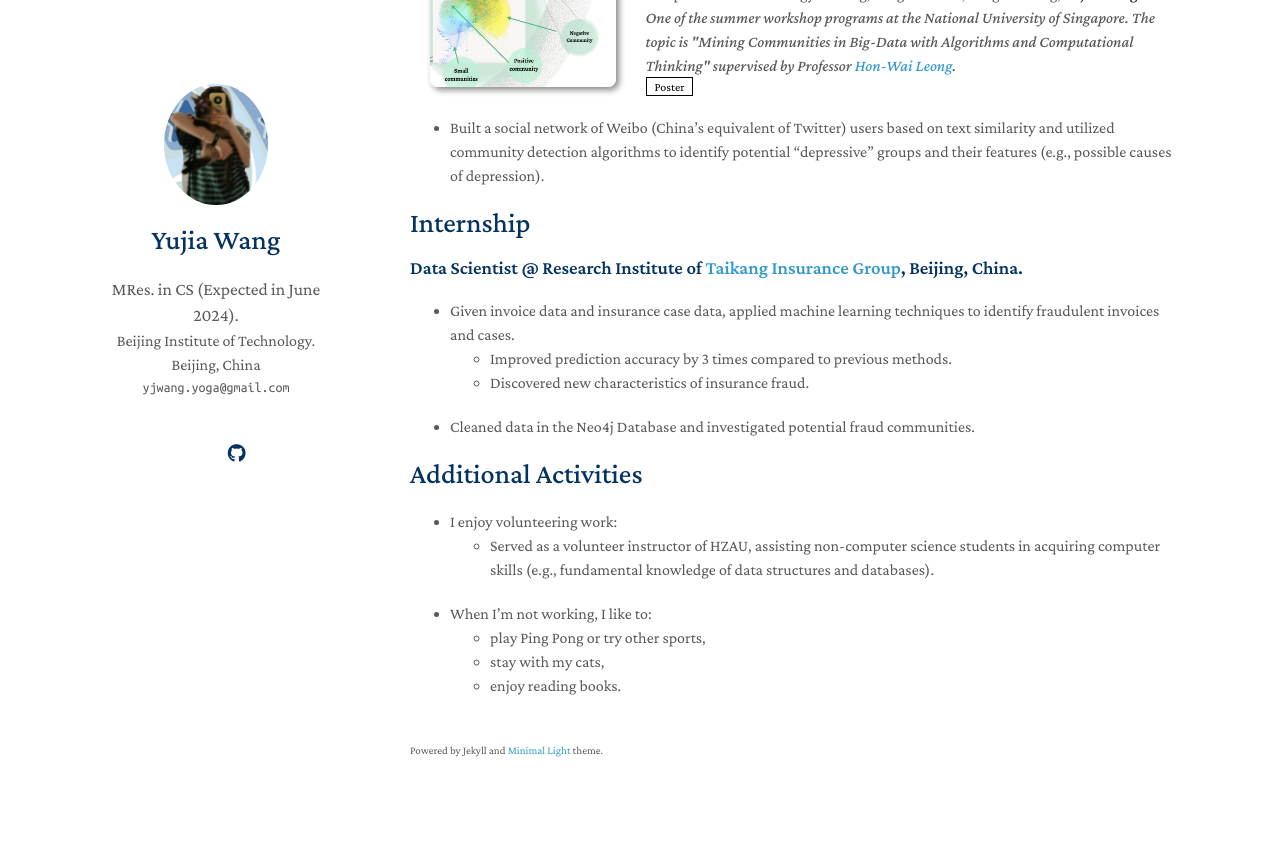
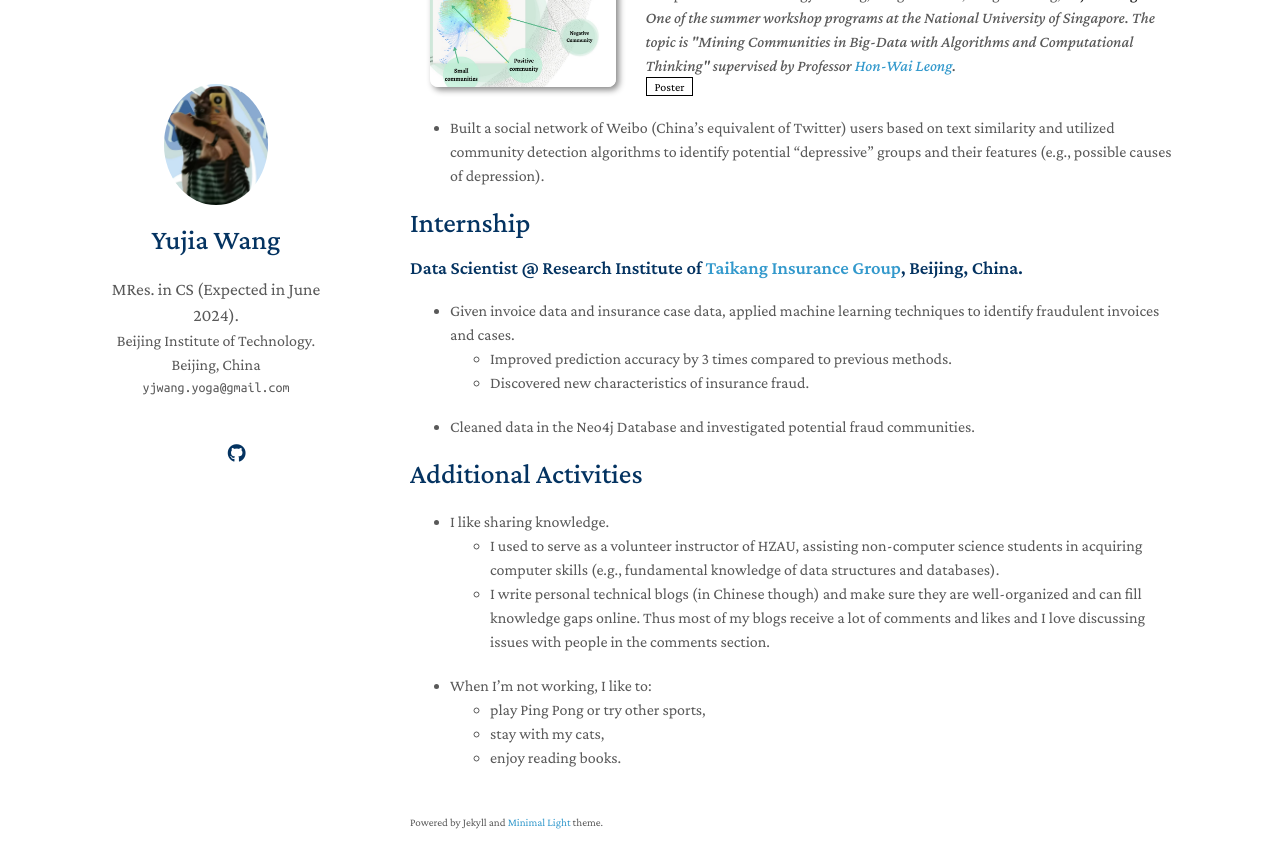
Before and after one commit to YogaWang7/YogaWang7.github.io, a Jekyll site: the page built from index.md, in a window 1280 px wide and 900 px high, scrolled down 1188 px. Shown: the top 868 px of the window. Built offline with Jekyll 4.4.1, drawn with Linux system fonts in a browser that asks for light colours; nearby versions of some CDN libraries; comment, search, counter and statistics services are not loaded; a style sheet for code colours, icons or effects is not loaded; our own code applies the rules of GitHub Pages for plain Markdown files; before the commit the page ends 2016 px from its top, so only the background shows below that.

Commit message:
Update index.md

```diff
--- a/index.md
+++ b/index.md
@@ -40,8 +40,9 @@ Hello! My name is Yujia Wang (CHN: 王宇佳). Now I am in my third year of grad
 - Cleaned data in the Neo4j Database and investigated potential fraud communities.
 
 # Additional Activities
-- I enjoy volunteering work:
-  - Served as a volunteer instructor of HZAU, assisting non-computer science students in acquiring computer skills (e.g., fundamental knowledge of data structures and databases).
+- I like sharing knowledge.
+  - I used to serve as a volunteer instructor of HZAU, assisting non-computer science students in acquiring computer skills (e.g., fundamental knowledge of data structures and databases).
+  - I write personal technical blogs (in Chinese though) and make sure they are well-organized and can fill knowledge gaps online. Thus most of my blogs receive a lot of comments and likes and I love discussing issues with people in the comments section.
 - When I'm not working, I like to:
   - play Ping Pong or try other sports,
   - stay with my cats,
```
